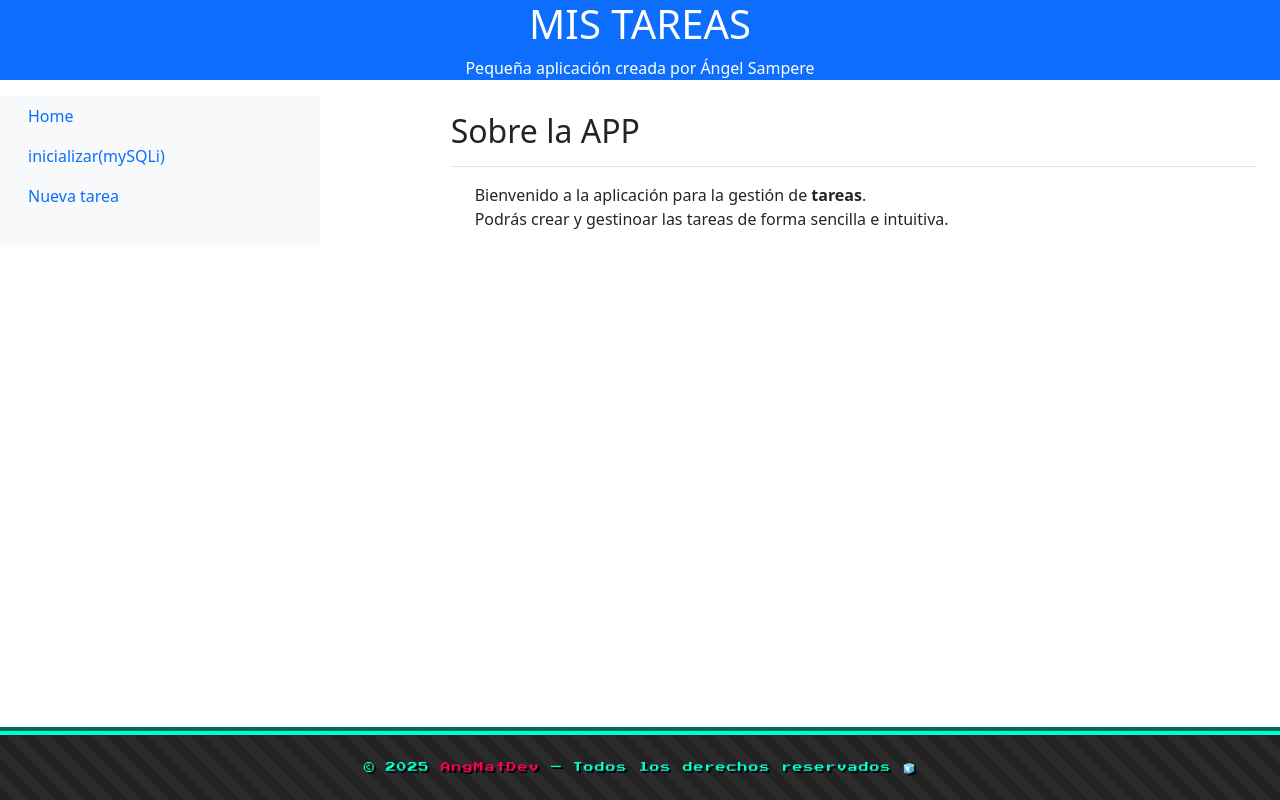
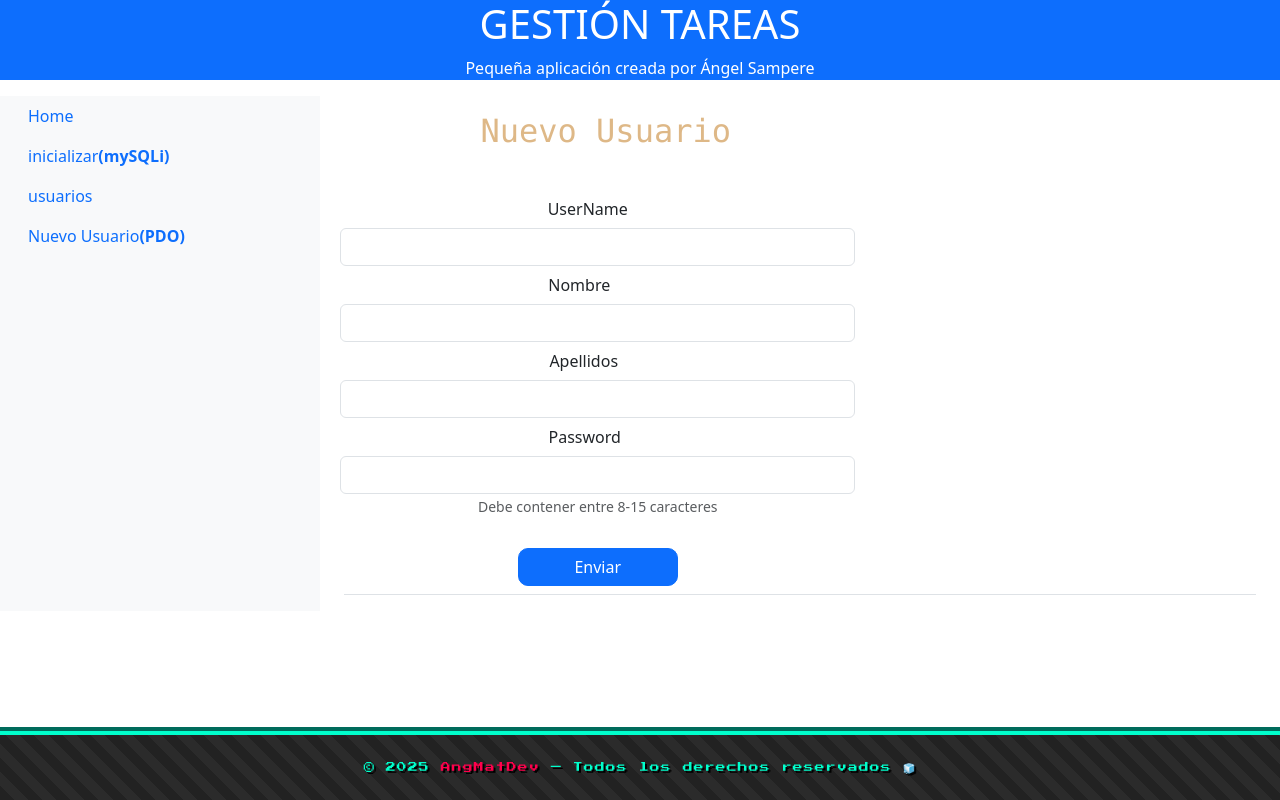
Before and after one commit to jsamperevazquez/php_ENTORNO_SERV, a PHP site: page /Boletin_3/nuevoUsuarioForm in a window 1280 px wide. Run offline with PHP 8.4, Linux system fonts and the light colour scheme; tables that the repository leaves empty or names only in its code hold one stand-in row (values such as "Sample post"); some libraries are stand-ins or nearby versions.

Commit message:
CRUD in progress

```diff
--- /dev/null
+++ b/www/boletin_3/tareas/Controllers/usuarios.controller.php
@@ -0,0 +1,22 @@
+<?php
+class Usuarios_controller{
+
+    static public function index(){
+        $tabla ='usuarios';
+        $responese = Usuarios::show_all_usuarios($tabla);
+        return $responese;
+    }
+
+    static public function insert_user($user){
+        require_once("../Models/usuarios.php");
+        Usuarios::insert_users( $user );
+        header("Location: /Boletin_3/tareas/index.php");
+        exit;
+    }
+
+
+}
+
+
+
+?>
--- /dev/null
+++ b/www/boletin_3/tareas/Models/conexionPDO.php
@@ -0,0 +1,24 @@
+<?php
+
+class Connection
+{
+    private static $conn = null;
+
+
+    public static function get_connect()
+    {
+        if (self::$conn === null) {
+            $host = 'db';
+            $usuario = "root";
+            $pass = "test";
+            $db   = "tareas";
+        }
+        try {
+            self::$conn = new PDO("mysql:host=$host;dbname=$db;charset=utf8", $usuario, $pass);
+            self::$conn->setAttribute(PDO::ATTR_ERRMODE, PDO::ERRMODE_EXCEPTION);
+        } catch (PDOException $e) {
+            die("❌ Error de conexión: " . $e->getMessage());
+        }
+        return self::$conn;
+    }
+}
--- /dev/null
+++ b/www/boletin_3/tareas/Models/usuarios.php
@@ -0,0 +1,51 @@
+<?php
+require_once("conexionPDO.php");
+
+class usuarios
+{
+
+    public static function show_all_usuarios($tabla) {
+        $conn = Connection::get_connect();
+        $sql_select = "SELECT * FROM $tabla";
+        $stmt = $conn->prepare($sql_select);
+        $stmt->execute();
+        $usuarios = $stmt -> fetchAll(PDO::FETCH_ASSOC);
+        if(!$usuarios){
+            error_log("Error en la consulta: ". $stmt ->errorCode());
+            return [];
+        }
+        if (count($usuarios) > 0) {
+            return $usuarios;
+        }else{
+            return [];
+        }
+
+
+    }
+
+    public static function insert_users($data)
+    {
+
+        try {
+            $sql_insert = "INSERT INTO usuarios (username, nombre, apellidos, contrasena) VALUES (:username, :nombre, :apellidos, :password)";
+            $conn = Connection::get_connect();
+            $stmt = $conn->prepare($sql_insert);
+            $stmt->bindParam(':username', $data['username']);
+            $stmt->bindParam(':nombre', $data['nombre']);
+            $stmt->bindParam(':apellidos', $data['apellidos']);
+            $stmt->bindParam(':password', $data['password']);
+            $stmt->execute(
+                [
+                    ':username' => $data['username'],
+                    ':nombre' => $data['nombre'],
+                    ':apellidos' => $data['apellidos'],
+                    ':password' => $data['password']
+                ]
+            );
+        } catch (Exception $e) {
+            die('❌ Error al insertar: ' . $e->getMessage());
+        } finally {
+            $conn = null;
+        }
+    }
+}
--- /dev/null
+++ b/www/boletin_3/tareas/Views/Pages/home.php
@@ -0,0 +1,4 @@
+<div class="container">
+    <h2>Te ayudamos a gestionar tus tareas</h2>
+    <img src="http://localhost:8090/Boletin_3/tareas/media/tareas.jpg" style="border-radius: 20px;margin-top: 30px;">
+</div>
--- /dev/null
+++ b/www/boletin_3/tareas/Views/Pages/nuevoUsuarioForm.php
@@ -0,0 +1,49 @@
+<div class="row">
+    <div>
+        <h2>Nuevo Usuario</h2>
+    </div>
+    <form class="row g-3 align-items-center" method="post" action="Controllers/nuevoUsuario.php">
+        <div>
+            <input type="hidden" name="origen" value="nuevo_usuario">
+
+            <div class="col-auto">
+                <label for="username" class="col-form-label" style="margin-right: 20px;">UserName</label>
+            </div>
+            <div class="col-auto">
+                <input type="texto" id="username"  name="username" class="form-control" required>
+            </div>
+
+
+            <div class="col-auto">
+                <label for="nombre" class="col-form-label" style="margin-right: 37px;">Nombre</label>
+            </div>
+            <div class="col-auto">
+                <input type="texto" id="nombre" name="nombre" class="form-control" required>
+            </div>
+
+
+            <div class="col-auto">
+                <label for="apellidos" class="col-form-label" style="margin-right: 28px;">Apellidos</label>
+            </div>
+            <div class="col-auto">
+                <input type="texto" id="apellidos" name="apellidos" class="form-control" required>
+            </div>
+
+
+            <div class="col-auto">
+                <label for="inputPassword6" class="col-form-label" style="margin-right: 26px;">Password</label>
+            </div>
+            <div class="col-auto">
+                <input type="password" id="password" name="password" class="form-control" aria-describedby="passwordHelpInline" required>
+            </div>
+            <div class="col-auto">
+                <span id="passwordHelpInline" class="form-text">
+                    Debe contener entre 8-15 caracteres
+                </span>
+
+            </div>
+            <button type="submit" class="btn btn-primary" style="margin-top: 30px; width: 10em; border-radius: 10px; ">Enviar</button>
+        </div>
+
+    </form>
+</div>
--- a/www/boletin_3/tareas/Views/modules/header.php
+++ b/www/boletin_3/tareas/Views/modules/header.php
@@ -7,6 +7,6 @@
             text-align: center;
         }
     </style>
-    <h1>MIS TAREAS</h1>
+    <h1>GESTIÓN TAREAS</h1>
     <p>Pequeña aplicación creada por Ángel Sampere</p>
 </header>
--- a/www/boletin_3/tareas/Views/modules/menu.php
+++ b/www/boletin_3/tareas/Views/modules/menu.php
@@ -5,9 +5,10 @@
     <div class="position-sticky">
         <ul class="nav flex-column">
             <li class="nav-item">
-                <a class="nav-link" href="index.php">Home</a>
-                <a class="nav-link" href="Views/Pages/init.php">inicializar(mySQLi)</a>
-                <a class="nav-link" href="nuevaForm.php">Nueva tarea</a>
+                <a class="nav-link" href="home">Home</a>
+                <a class="nav-link" href="init">inicializar<b>(mySQLi)</b></a>
+                <a class="nav-link" href="usuarios">usuarios</a>
+                <a class="nav-link" href="nuevoUsuarioForm">Nuevo Usuario<b>(PDO)</b></a>
             </li>
         </ul>
     </div>
--- a/www/boletin_3/tareas/Views/template.php
+++ b/www/boletin_3/tareas/Views/template.php
@@ -1,11 +1,66 @@
 <!DOCTYPE html>
+<?php
+$usuarios = Usuarios_controller::index();
+?>
 <html lang="es">
 
 <head>
     <meta charset="UTF-8">
     <meta name="viewport" content="width=device-width, initial-scale=1.0">
-    <title>UD3. Tareas</title>
-    <link href="https://cdn.jsdelivr.net/npm/bootstrap@5.0.2/dist/css/bootstrap.min.css" rel="stylesheet">
+    <!-- Enlace al archivo CSS de Bootstrap 5 -->
+    <link href="https://cdn.jsdelivr.net/npm/bootstrap@5.3.2/dist/css/bootstrap.min.css" rel="stylesheet"
+        integrity="sha384-T3c6CoIi6uLrA9TneNEoa7RxnatzjcDSCmG1MXxSR1GAsXEV/Dwwykc2MPK8M2HN" crossorigin="anonymous">
+
+    <!-- Enlace al archivo JavaScript de Bootstrap 5 (opcional, para componentes dinámicos) -->
+    <script src="https://cdn.jsdelivr.net/npm/bootstrap@5.3.2/dist/js/bootstrap.bundle.min.js"
+        integrity="sha384-C6RzsynM9kWDrMNeT87bh95OGNyZPhcTNXj1NW7RuBCsyN/o0jlpcV8Qyq46cDfL"
+        crossorigin="anonymous"></script>
+    <title>Tienda DAW</title>
+    <!-- Required meta tags -->
+    <meta charset="utf-8">
+    <meta name="viewport" content="width=device-width, initial-scale=1">
+    <!-- Font-awesome -->
+    <link rel="stylesheet" href="https://cdnjs.cloudflare.com/ajax/libs/font-awesome/7.0.1/css/all.min.css">
+    <style>
+        table {
+            margin: 40px auto;
+            width: 80%;
+            border-collapse: collapse;
+            background: white;
+        }
+
+        th,
+        td {
+            padding: 10px;
+            border: 1px solid #ddd;
+            text-align: left;
+        }
+
+        th {
+            background: #007BFF;
+            color: white;
+        }
+
+        tr:hover {
+            background: #e9f3ff;
+        }
+
+        .btn-borrar {
+            color: red;
+            text-decoration: none;
+        }
+
+        .btn-modificar {
+            color: green;
+            text-decoration: none;
+        }
+
+        h2 {
+            text-align: center;
+            color: burlywood;
+            font-family: 'Monaco';
+        }
+    </style>
 </head>
 
 <body>
@@ -21,7 +76,7 @@
             include("modules/menu.php");
             ?>
 
-            <main class="col-md-8 ms-sm-auto px-md-4">
+            <main class="col-md-9 mx-auto px-md-4 text-center">
                 <div class="d-flex align-items-start justify-content-between flex-wrap  flex-md-nowrap align-items-center pt-3 pb-2 mb-3 border-bottom">
                     <?php
                     if (isset($_GET["Pages"])) {
@@ -30,17 +85,22 @@
                         }
                     }
                     if (isset($_GET["Pages"])) {
+                        if ($_GET["Pages"] == "home") {
+                            include ("Pages/") . $_GET["Pages"] . ".php";
+                        }
+                    }
+                    if (isset($_GET["Pages"])) {
                         if ($_GET["Pages"] == "init") {
                             include ("Pages/") . $_GET["Pages"] . ".php";
                         }
                     }
+                    if (isset($_GET["Pages"])) {
+                        if ($_GET["Pages"] == "nuevoUsuarioForm") {
+                            include ("Pages/") . $_GET["Pages"] . ".php";
+                        }
+                    }
                     ?>
-                    <h2>Sobre la APP</h2>
-                </div>
-                <div class="container">
-                    <p>Bienvenido a la aplicación para la gestión de <b>tareas</b>.<br>
-                        Podrás crear y gestinoar las tareas de forma sencilla e intuitiva.
-                    </p>
+
                 </div>
             </main>
         </div>
--- a/www/boletin_3/tareas/index.php
+++ b/www/boletin_3/tareas/index.php
@@ -1,5 +1,7 @@
 <?php
 require_once("Controllers/template.Controller.php");
+include_once("Controllers/usuarios.controller.php");
+include_once("Models/usuarios.php");
 
 
 $template = new TemplateController();
```
Also changed, not shown: www/boletin_3/tareas/Controllers/nuevoUsuario.php (added, +23 -0 lines), www/boletin_3/tareas/Views/Pages/init.php (+4 -4 lines), www/boletin_3/tareas/Views/Pages/usuarios.php (added, +34 -0 lines), www/boletin_3/tareas/Models/nuevoUsuario.php (added).
